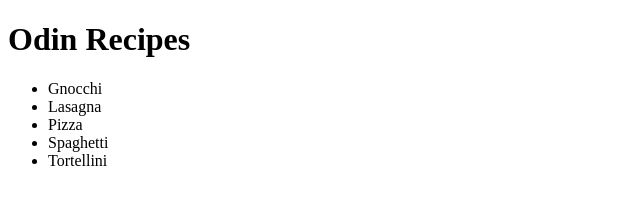
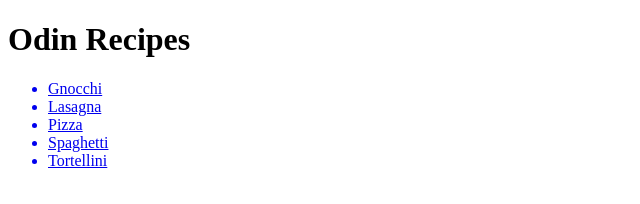
Before and after one commit to CorraDEV/odin-recipes, a plain HTML site: page index.html in a window 1280 px wide. Shown: the whole page, without its empty margins (0-640 px from the left). Drawn offline with Linux system fonts and the light colour scheme.

Commit message:
added link to the other pages on index.html file

```diff
--- a/index.html
+++ b/index.html
@@ -7,11 +7,21 @@
     <body>
         <h1>Odin Recipes</h1>
         <ul>
-            <li>Gnocchi</li>
-            <li>Lasagna</li>
-            <li>Pizza</li>
-            <li>Spaghetti</li>
-            <li>Tortellini</li>
+            <a href="./recipes/gnocchi.html">
+                <li>Gnocchi</li>
+            </a>
+            <a href="./recipes/lasagna.html">
+                <li>Lasagna</li>
+            </a>
+            <a href="./recipes/pizza.html">
+                <li>Pizza</li>
+            </a>
+            <a href="./recipes/spaghetti.html">
+                <li>Spaghetti</li>
+            </a>
+            <a href="./recipes/tortellini.html">
+                <li>Tortellini</li>
+            </a>
         </ul>
     </body>
 </html>
```
